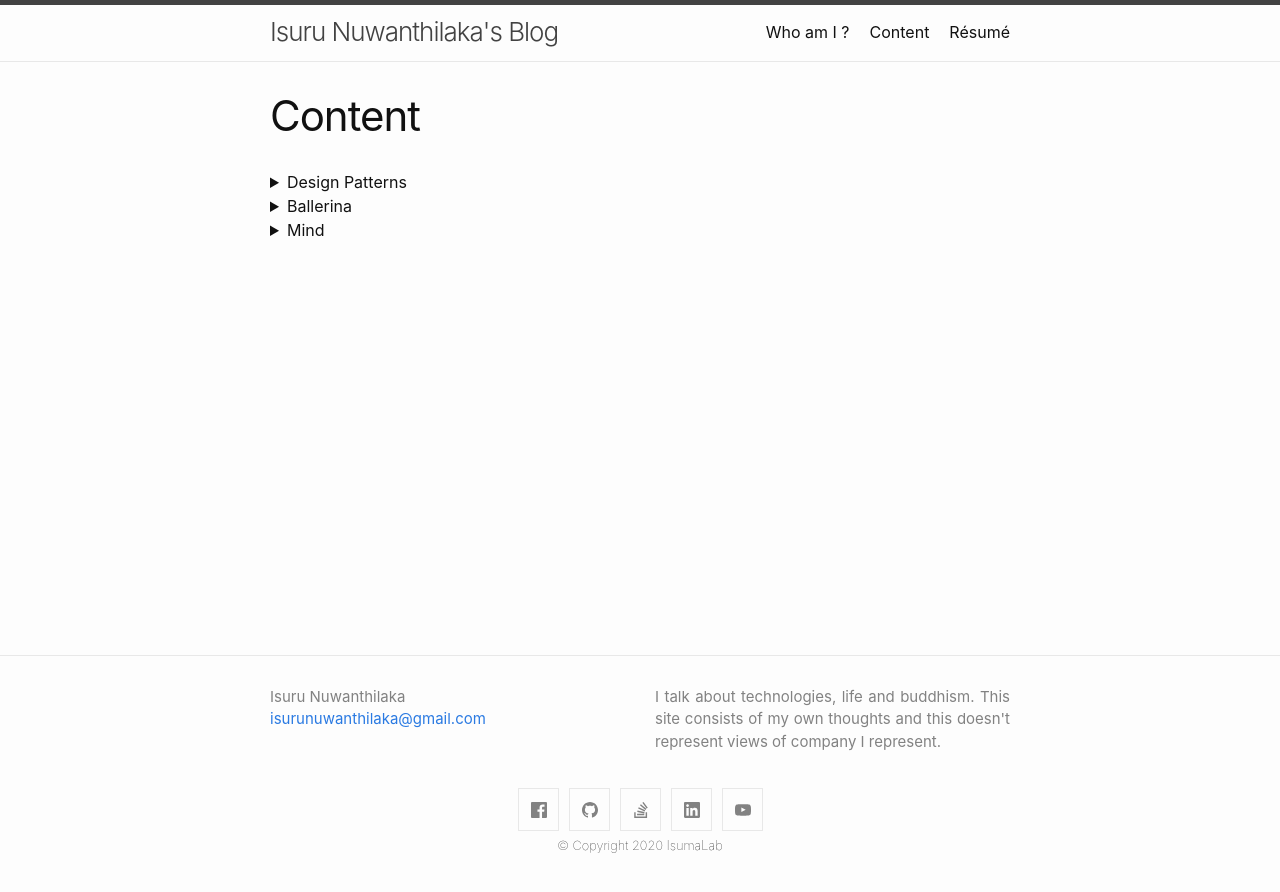
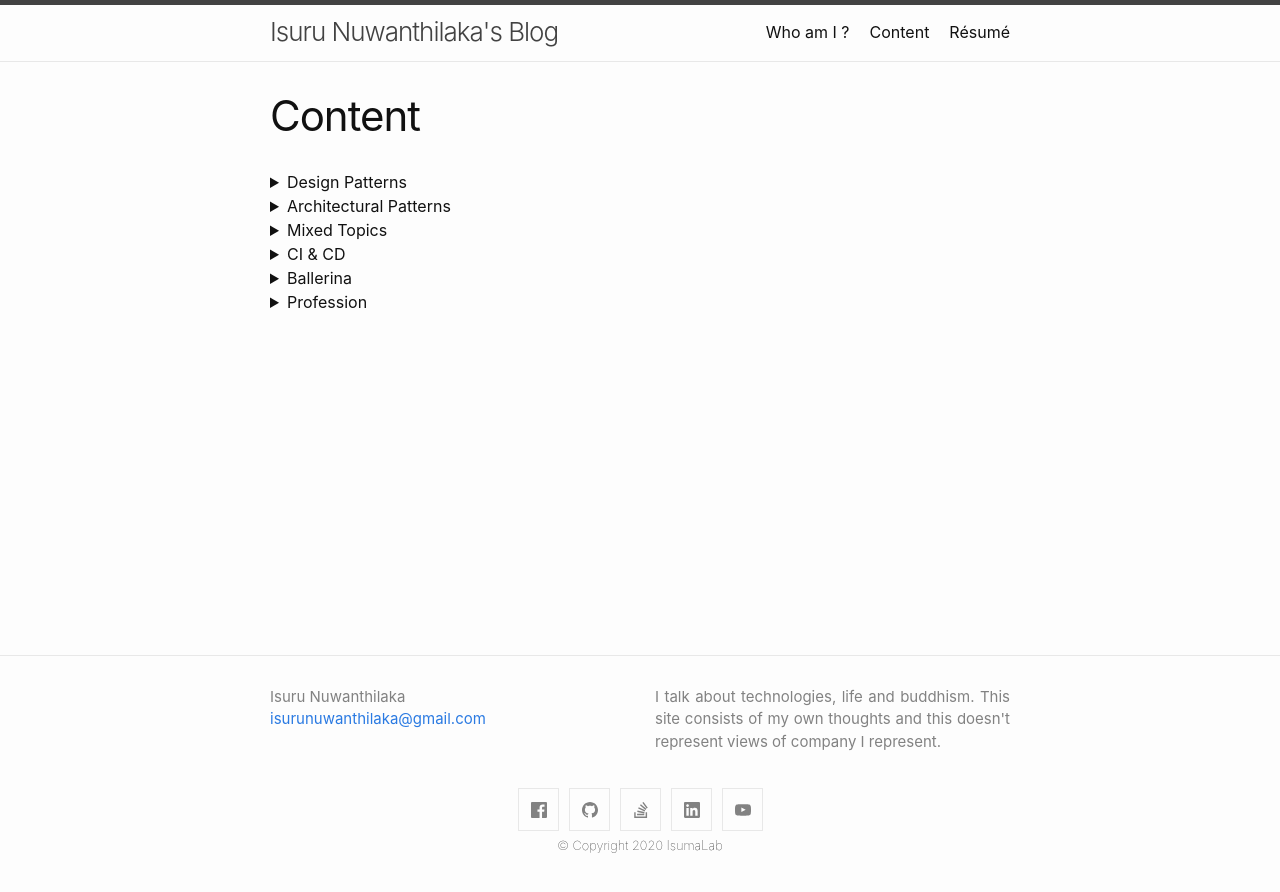
Before and after one commit to isurunuwanthilaka/isurunuwanthilaka.github.io, a Jekyll site: the page built from content.md, in a window 1280 px wide. Shown: the top 892 px of the page. Built offline with Jekyll 4.4.1, drawn with Linux system fonts in a browser that asks for light colours.

Commit message:
Update content

```diff
--- a/content.md
+++ b/content.md
@@ -14,6 +14,29 @@ permalink: /content
 </details>
 
 <details>
+  <summary>Architectural Patterns</summary>
+
+</details>
+
+<details>
+  <summary>Mixed Topics</summary>
+  <ol>
+  <li><a href="https://isurunuwanthilaka.github.io/engineering/2020/06/24/compiler-scratch">
+  Compilers from scratch</a></li>
+  <li><a href="https://isurunuwanthilaka.github.io/engineering/2020/10/17/apache-poi">
+  Lets play with Apache POI</a></li>
+  </ol>
+</details>
+
+<details>
+  <summary>CI & CD</summary>
+  <ol>
+  <li><a href="https://isurunuwanthilaka.github.io/engineering/2020/06/18/jenkins-beginner">
+  Jenkins Beginner Guide</a></li>
+  </ol>
+</details>
+
+<details>
   <summary>Ballerina</summary>
 
   <ol>
@@ -23,7 +46,7 @@ permalink: /content
 </details>
 
 <details>
-  <summary>Mind</summary>
+  <summary>Profession</summary>
 
   <ol>
   <li><a href="https://isurunuwanthilaka.github.io/mind/2020/04/18/mind-engineering-part-1">Mind Engineering for Professionals | Part 1</a></li>
```
